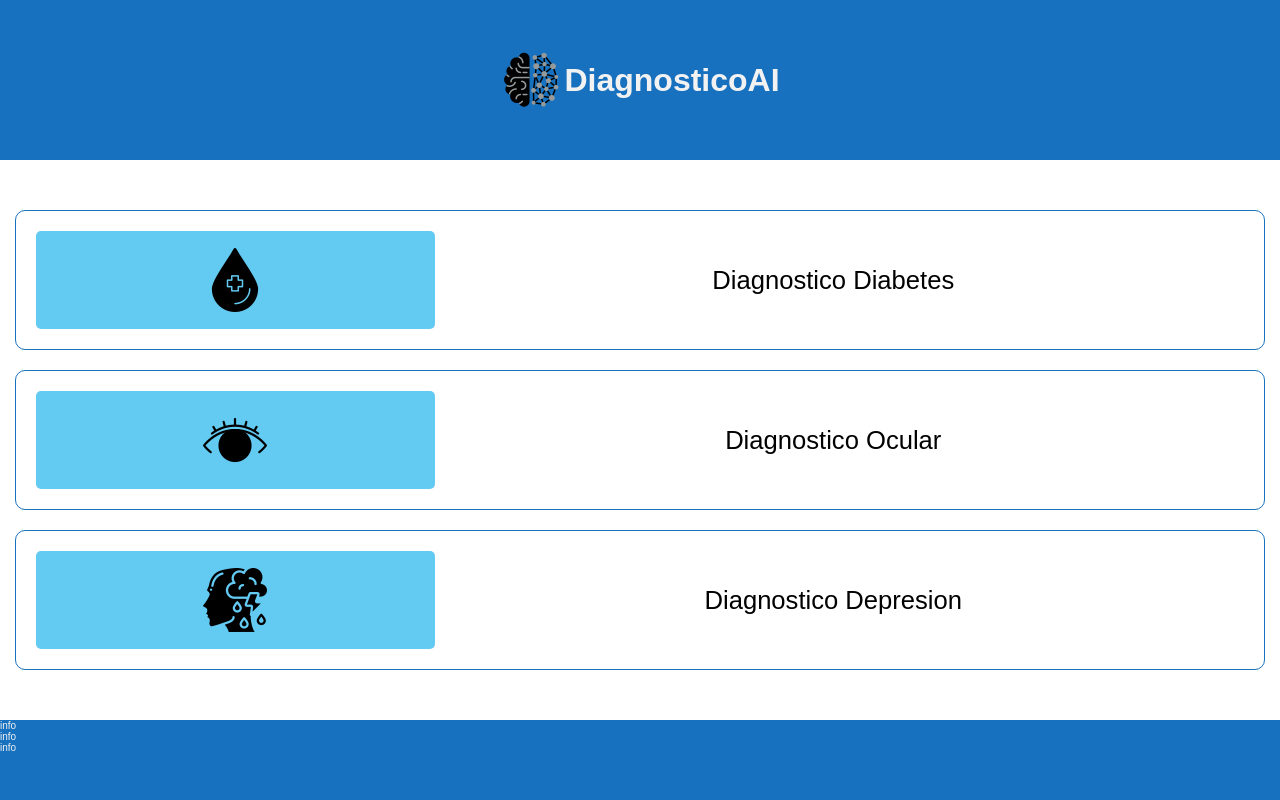
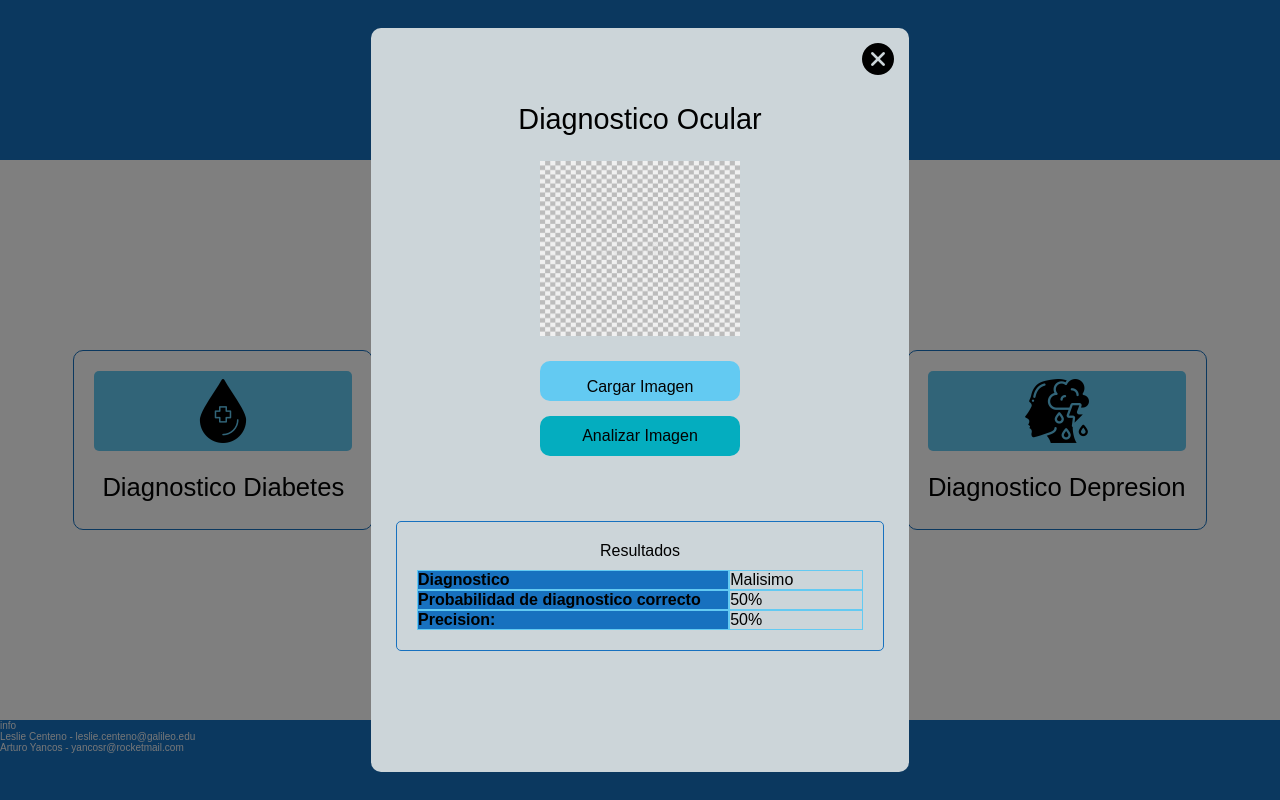
Before and after one commit to Leslie-L/DiagnosticoAI, a website: page index.html in a window 1280 px wide. Both pictures are taken after a click on the element "Diagnostico Ocular". Drawn offline with Linux system fonts and the light colour scheme.

Commit message:
index terminado

```diff
--- a/index.html
+++ b/index.html
@@ -15,7 +15,8 @@
         </div>
     </header>
     <main>
-        <sectcion  class="card">
+        <a href="./Pages/diabetes.html">
+            <sectcion  class="card" id="card_diabetes">
                 <div class="card-image">
                     <img class="card-image_icon" src="./images/diabetes.png" alt="">
                 </div>
@@ -23,7 +24,8 @@
                     <p class="card-text_title">Diagnostico Diabetes</p>
                 </div>
             </sectcion>
-        <sectcion  class="card">
+        </a>
+        <sectcion  class="card" id="card_ojo">
             <div class="card-image">
                 <img class="card-image_icon" src="./images/ojo.png" alt="">
             </div>
@@ -31,7 +33,7 @@
                 <p class="card-text_title">Diagnostico Ocular</p>
             </div>
         </sectcion>
-        <sectcion  class="card">
+        <sectcion  class="card" id="card_depresion">
             <div class="card-image">
                 <img class="card-image_icon" src="./images/depresion.png" alt="">
             </div>
@@ -41,27 +43,66 @@
         </sectcion>
         <!------------------------------------------------------------------->
         <!------------------------------------------------------------------->
-        <section class="modal-ocular hidden">
+        <section class="modal-ocular hidden" id="modal-ocular">
             <div class="modal-ocular_form">
                 <div class="modal-ocular_form_x">
-                    <span>x</span>
+                    <span id="close"></span>
                 </div>
                 <div class="modal-ocular_form_principal">
                     <p>Diagnostico Ocular</p>
                     <img src="./images/png.jpg" alt="">
                     <label class="custom-file-upload">
                         <input type="file"/>
-                        Cargar Image
+                        Cargar Imagen
                     </label>
                     <button class="button-analizar">Analizar Imagen</button>
                 </div>
                 <div class="results">
+                    <div class="result_card">
                         <p class="res-title">Resultados</p>
-                    <ul>
-                        <il>Diagnostico: <p>Malisimo</p></il>
-                        <il>Probabilidad de diagnostico correcto <p>50%</p></il>
-                        <il>Precision: <p>74%</p></il>
-                    </ul>
+                        <div class="content">
+                            <div class="tables item">Diagnostico</div>
+                            <div class="tables item-result">Malisimo</div>
+                            <div class="tables item">Probabilidad de diagnostico correcto</div>
+                            <div class="tables item-result">50%</div>
+                            <div class="tables item">Precision:</div>
+                            <div class="tables item-result" >50%</div>
+                        </div>
+
+                    </div>
+                </div>
+            </div>
+        </section>
+        <!-------------------------------------------------------------------->
+        <!-------------------------------------------------------------------->
+        <!-------------------------------------------------------------------->
+        <section class="modal-depresion hidden" id="modal-depresion">
+            <div class="modal-depresion_form">
+                <div class="modal-depresion_form_x">
+                    <span id="close_depresion"></span>
+                </div>
+                <div class="modal-depresion_form_principal">
+                    <p>Diagnostico depresion</p>
+                    <label for="tweet">
+                    Ingrese el tweet del paciente
+                    <textarea name="tweet" id="tweet" cols="80" rows="10" placeholder="Escriba el tweet que desea Analizar"></textarea>
+                    </label>
+
+                    <button class="button-analizar">Analizar Tweet</button>
+                </div>
+                <div class="results">
+                    <div class="result_card">
+                        <p class="res-title">Resultados</p>
+                        <div class="content">
+                            <div class="tables item">Diagnostico</div>
+                            <div class="tables item-result">Malisimo</div>
+                            <div class="tables item">Probabilidad de diagnostico correcto</div>
+                            <div class="tables item-result">50%</div>
+                            <div class="tables item">Precision:</div>
+                            <div class="tables item-result" >50%</div>
+                        </div>
+
+                    </div>
                 </div>
             </div>
         </section>
@@ -69,10 +110,10 @@
     <footer>
         <ul>
             <li>info</li>
-            <li>info</li>
-            <li>info</li>
+            <li>Leslie Centeno - leslie.centeno@galileo.edu</li>
+            <li>Arturo Yancos - yancosr@rocketmail.com</li>
         </ul>
     </footer>
-
+    <script src="./src/index.js"></script>
 </body>
 </html>
--- /dev/null
+++ b/src/index.js
@@ -0,0 +1,26 @@
+const ojo = document.getElementById('card_ojo');
+const modal_ocular =document.getElementById('modal-ocular');
+const close =document.getElementById('close');
+const depresion = document.getElementById('card_depresion');
+const modal_depresion =document.getElementById('modal-depresion');
+const close_depresion =document.getElementById('close_depresion');
+
+
+/*OJO */
+ojo.addEventListener('click', ()=>{
+    modal_ocular.classList.remove("hidden");
+});
+
+close.addEventListener('click', ()=>{
+    modal_ocular.classList.add("hidden");
+});
+/*
+Depresion
+*/
+depresion.addEventListener('click', ()=>{
+    modal_depresion.classList.remove("hidden");
+});
+
+close_depresion.addEventListener('click', ()=>{
+    modal_depresion.classList.add("hidden");
+});
--- a/styles/styles.css
+++ b/styles/styles.css
@@ -39,7 +39,10 @@ header{
     background-repeat: no-repeat;
     background-size: cover;
 }
-
+a{
+    text-decoration: none;
+    color: var(--black);
+}
 main{
     height: 70vh;
     display: flex;
@@ -59,6 +62,7 @@ CARDS
   border-radius: 10px;
   padding: 20px;
   display: flex;
+  flex-wrap: wrap;
   cursor: pointer;
 }
 .card-image{
@@ -96,7 +100,7 @@ footer{
 /*
 Form Ocular
 */
-.modal-ocular{
+.modal-ocular,.modal-depresion{
     width: 100%;
     height: 100%;
     background-color: antiquewhite;
@@ -108,7 +112,7 @@ Form Ocular
     justify-content: center;
     align-items: center;
 }
-.modal-ocular_form{
+.modal-ocular_form, .modal-depresion_form{
     width: 95%;
     height: 93%;
     background-color: var(--text-normal);
@@ -122,11 +126,11 @@ Form Ocular
 .results{
     width: 100%;
 }
-.modal-ocular_form_x {
+.modal-ocular_form_x, .modal-depresion_form_x {
     height: 50px;
     position: relative;
 }
-.modal-ocular_form_x span{
+.modal-ocular_form_x span, .modal-depresion_form_x span{
     position: absolute;
     right: 15px;
     top: 15px;
@@ -137,13 +141,13 @@ Form Ocular
     background-size: cover;
 
 }
-.modal-ocular_form_principal {
+.modal-ocular_form_principal, .modal-depresion_form_principal {
     padding: 25px  10px;
     display: flex;
     flex-direction: column;
     align-items: center;
 }
-.modal-ocular_form_principal p{
+.modal-ocular_form_principal p, .modal-depresion_form_principal p{
     padding-bottom: 25px;
     font-size: 1.8rem;
     text-align: center;
@@ -179,15 +183,70 @@ input[type="file"] {
 
 
 .results{
-    border: var(--black) solid 1px;
     padding: 25px;
     font-size: 1rem;
 }
 .results .res-title{
-text-align: center;
+    text-align: center;
+    font-size:medium;
+    padding-bottom: 10px;
+}
+.result_card{
+    padding: 20px;
+    border: var(--background) solid 1px;
+    border-radius: 5px;
+}
+.content{
+    display: grid;
+    grid-template-columns: 70% 30%;
+}
+.tables{
+    border: var(--background-option) solid 1px;
+}
+.item{
+    font-weight:600;
+    background-color: var(--background);
+}
+
+/*
+modal depresion
+*/
+label{
+    font-size: 1rem;
+    display: grid;
+    place-content: center;
+}
+textarea{
+    width: 315px;
+    font-size: 1rem;
+    margin-bottom: 20px;
 }
 /*
 */
 .hidden{
     display: none;
 }
+@media (min-width: 538px){
+    .modal-ocular_form, .modal-depresion_form{
+        width: 538px;
+    }
+
+
+}
+
+@media (min-width: 630px){
+    main{
+        justify-content: space-around;
+    }
+    .card{
+        width: 220px;
+        height: 180px;
+    }
+    .card-image, .card-text{
+        width: 100%;
+    }
+    .card-image{
+        height: 80px;
+    }
+
+}
```
Also changed, not shown: Pages/diabetes.html (added, +12 -0 lines). Lines whose indentation alone changed are shown as unchanged.
